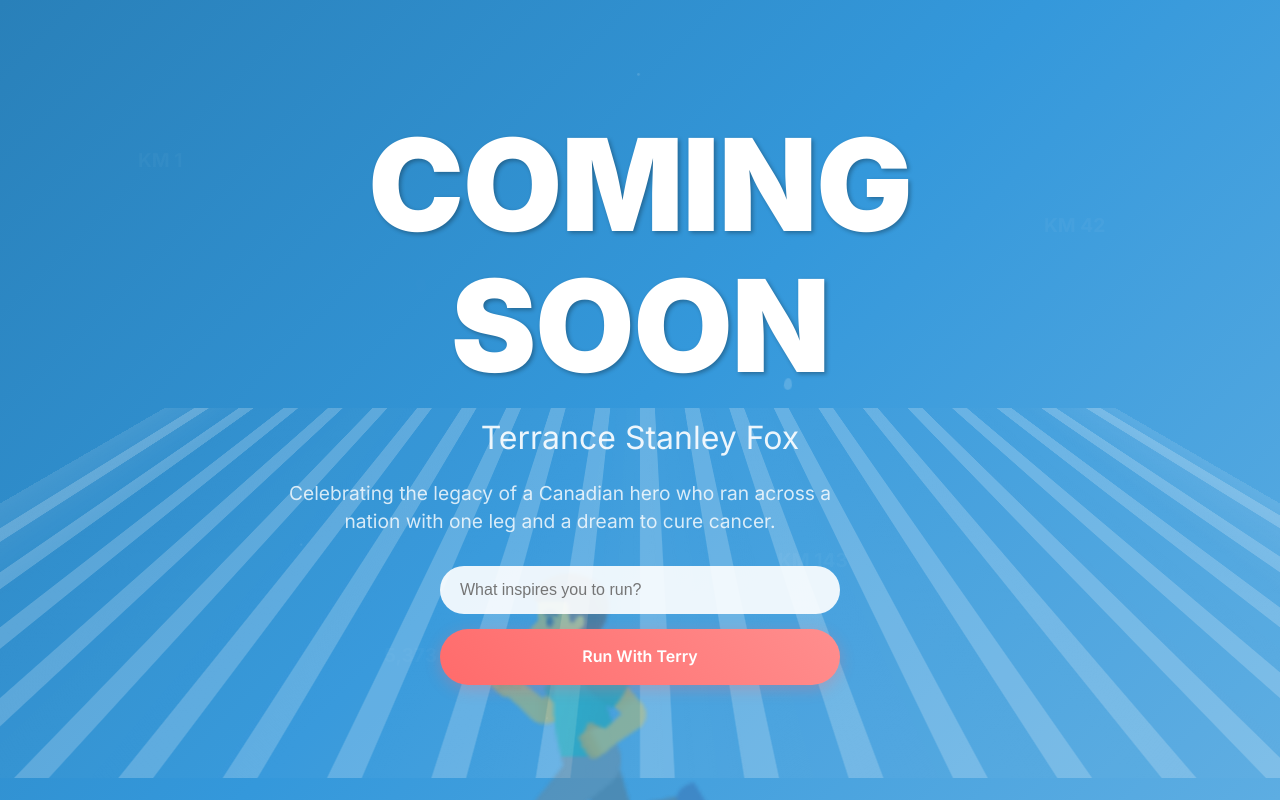
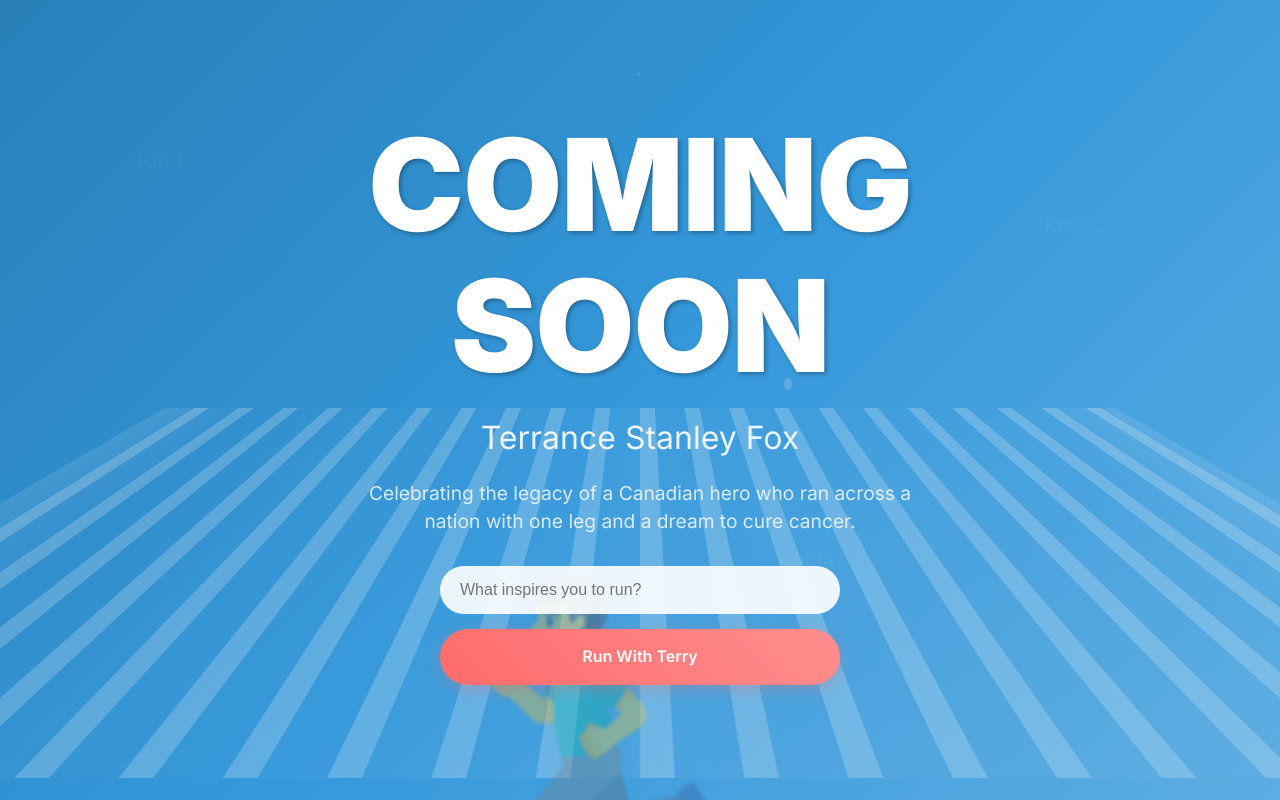
Before and after one commit to fantravel1/terrancestanleyfox, a plain HTML site: page index.html in a window 1280 px wide. Shown: the top 800 px of the page. Drawn offline with Linux system fonts and the light colour scheme.

Commit message:
Update index.html

```diff
--- a/index.html
+++ b/index.html
@@ -204,6 +204,7 @@
             animation: slideInUp 1s ease-out 0.4s both;
             max-width: 600px;
             line-height: 1.5;
+            margin: 0 auto 30px auto
         }
 
         @keyframes slideInUp {
```
